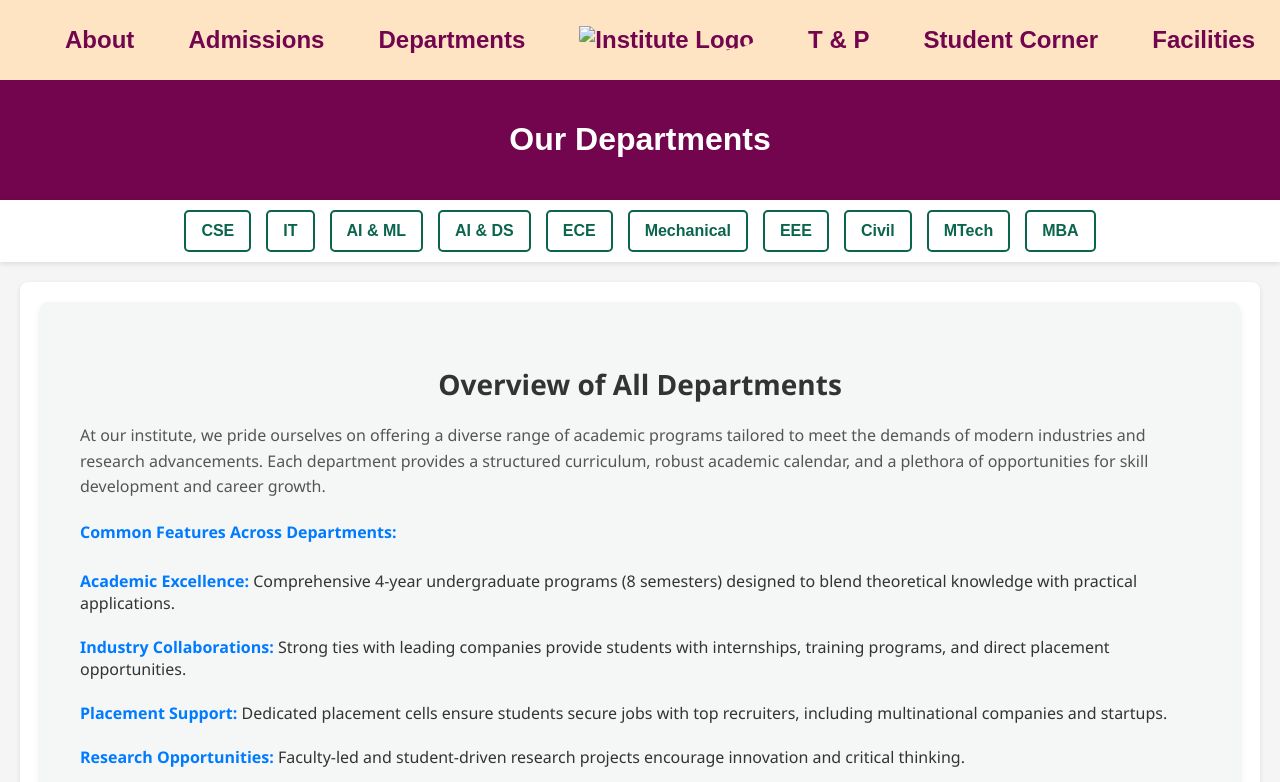
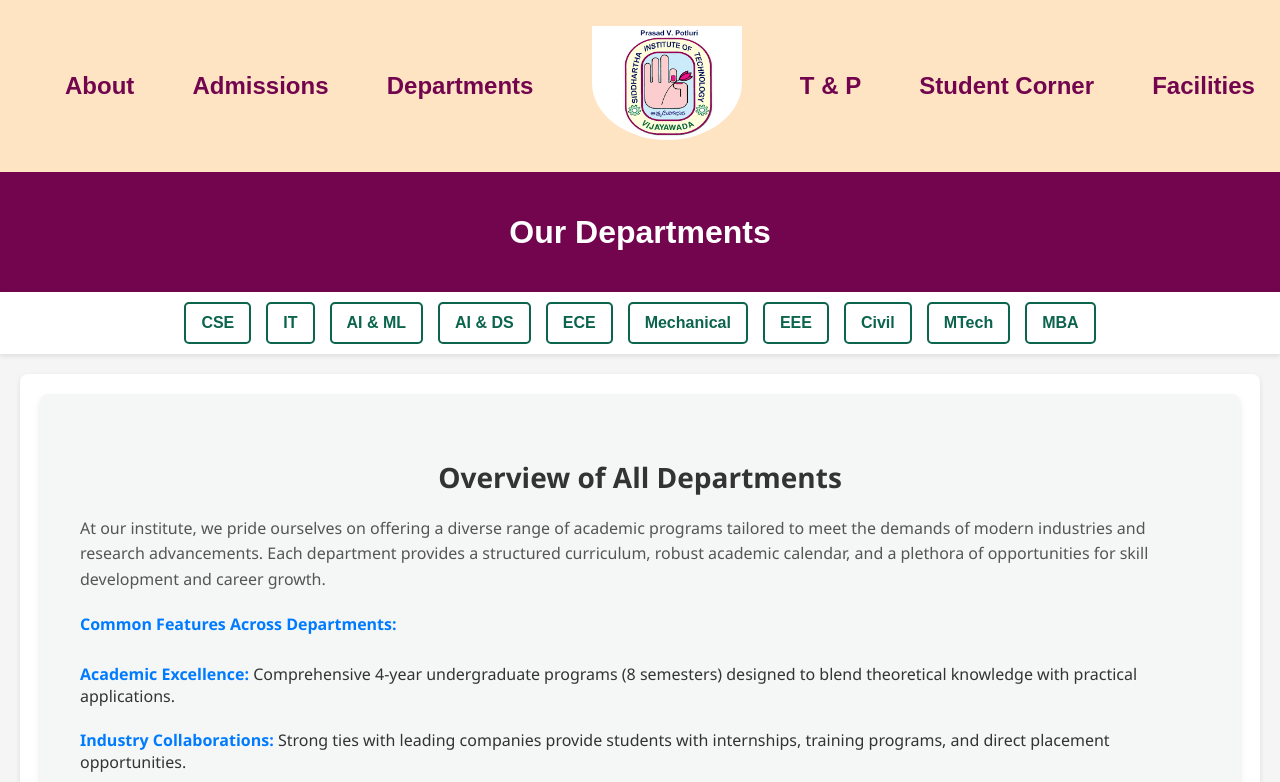
Before and after one commit to SudabathulaTejaswi/MernLab, a plain HTML site: page Week-1/department.html in a window 1280 px wide. Shown: the top 782 px of the page. Drawn offline with Linux system fonts and the light colour scheme; the site is published under a folder, as on GitHub Pages, so addresses that start at the root find nothing.

Commit message:
Update department.html

```diff
--- a/Week-1/department.html
+++ b/Week-1/department.html
@@ -359,7 +359,7 @@
         <li><a href="department.html">Departments</a></li>
         <li>
             <a href="index.html">
-                <img src="/images/logo.png" alt="Institute Logo">
+                <img src="images/logo.png" alt="Institute Logo">
             </a>
         </li>
         <li><a href="t&p.html">T & P</a></li>
```
